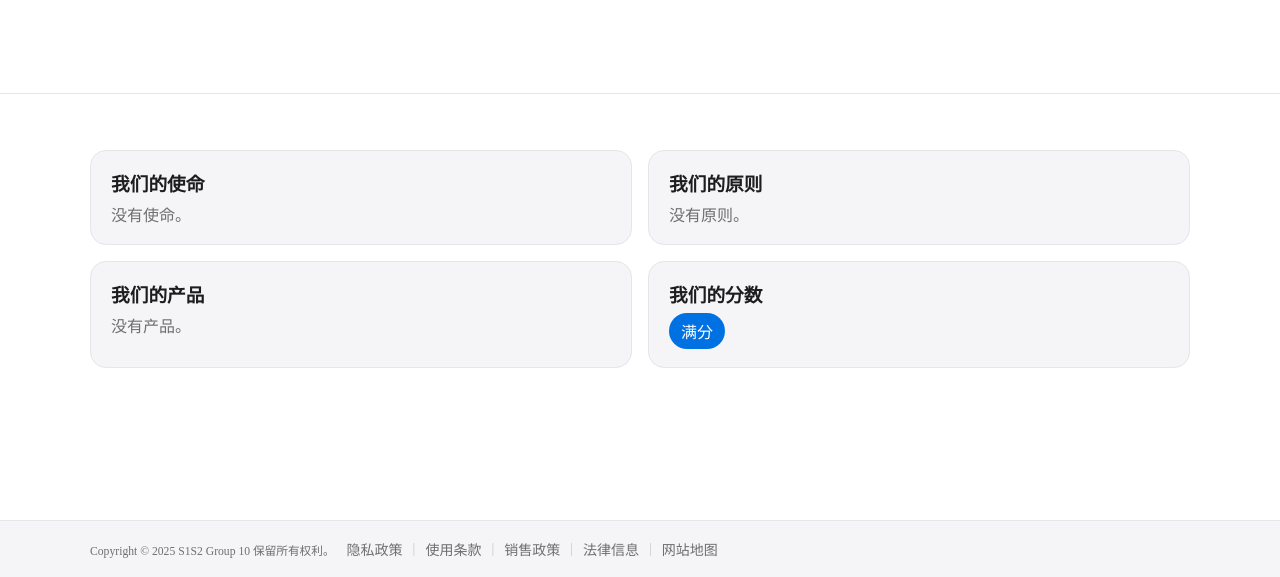
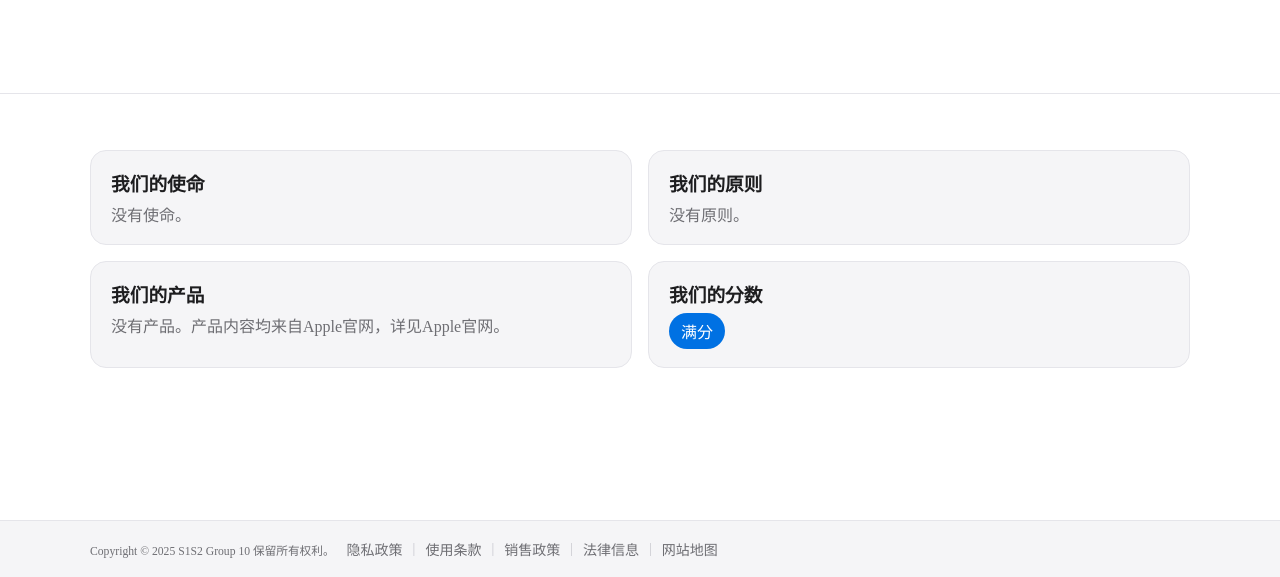
Before and after one commit to One11Onee/ApplePencil, a plain HTML site: page Group010_22109_AbtUS.html in a window 1280 px wide. Shown: the part 223-800 px from the top of the page. Drawn offline with Linux system fonts and the light colour scheme.

Commit message:
Add files via upload

```diff
--- a/Group010_22109_AbtUS.html
+++ b/Group010_22109_AbtUS.html
@@ -3,7 +3,7 @@
 <head>
     <meta charset="UTF-8">
     <meta name="viewport" content="width=device-width, initial-scale=1.0">
-    <title>Apple Pencil - Apple(MY)</title>
+    <title>关于我们</title>
     <link rel="stylesheet" href=".\assets\css\Group010_22109_AbtUS.css">
       <link rel="icon" type="image/x-icon" href="/assets/images/Apple-Logo.png">
 </head>
@@ -45,7 +45,7 @@
             </article>
             <article class="abt-card">
                 <h3>我们的产品</h3>
-                <p>没有产品。</p>
+                <p>没有产品。产品内容均来自Apple官网，详见Apple官网。</p>
             </article>
             <article class="abt-card">
                 <h3>我们的分数</h3>
```
Also changed, not shown: Group010_22093_AP_C.html (+1 -1 lines), Group010_22095_Compare.html (+1 -1 lines), Group010_22365_AP_Pro.html (+1 -1 lines).
